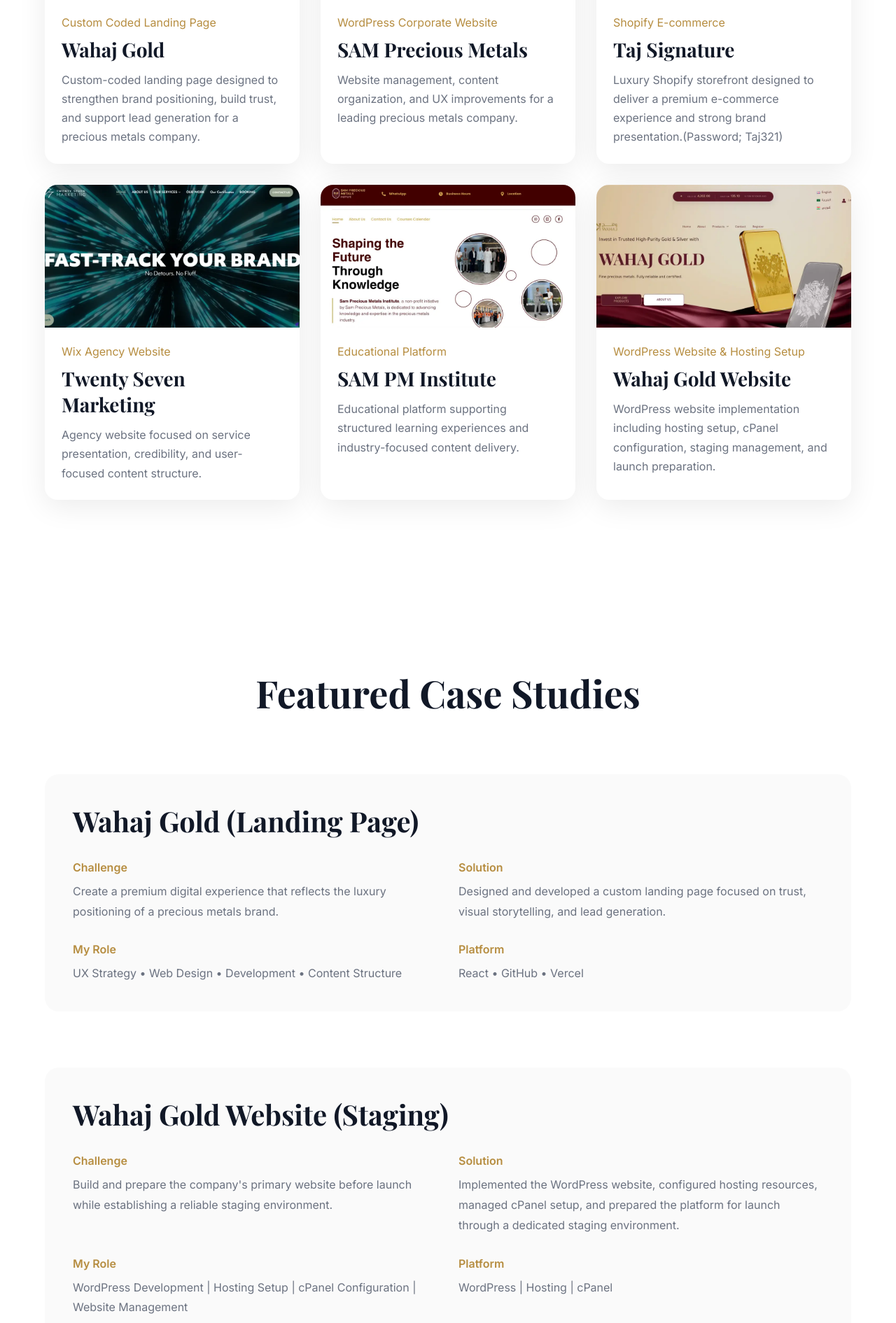
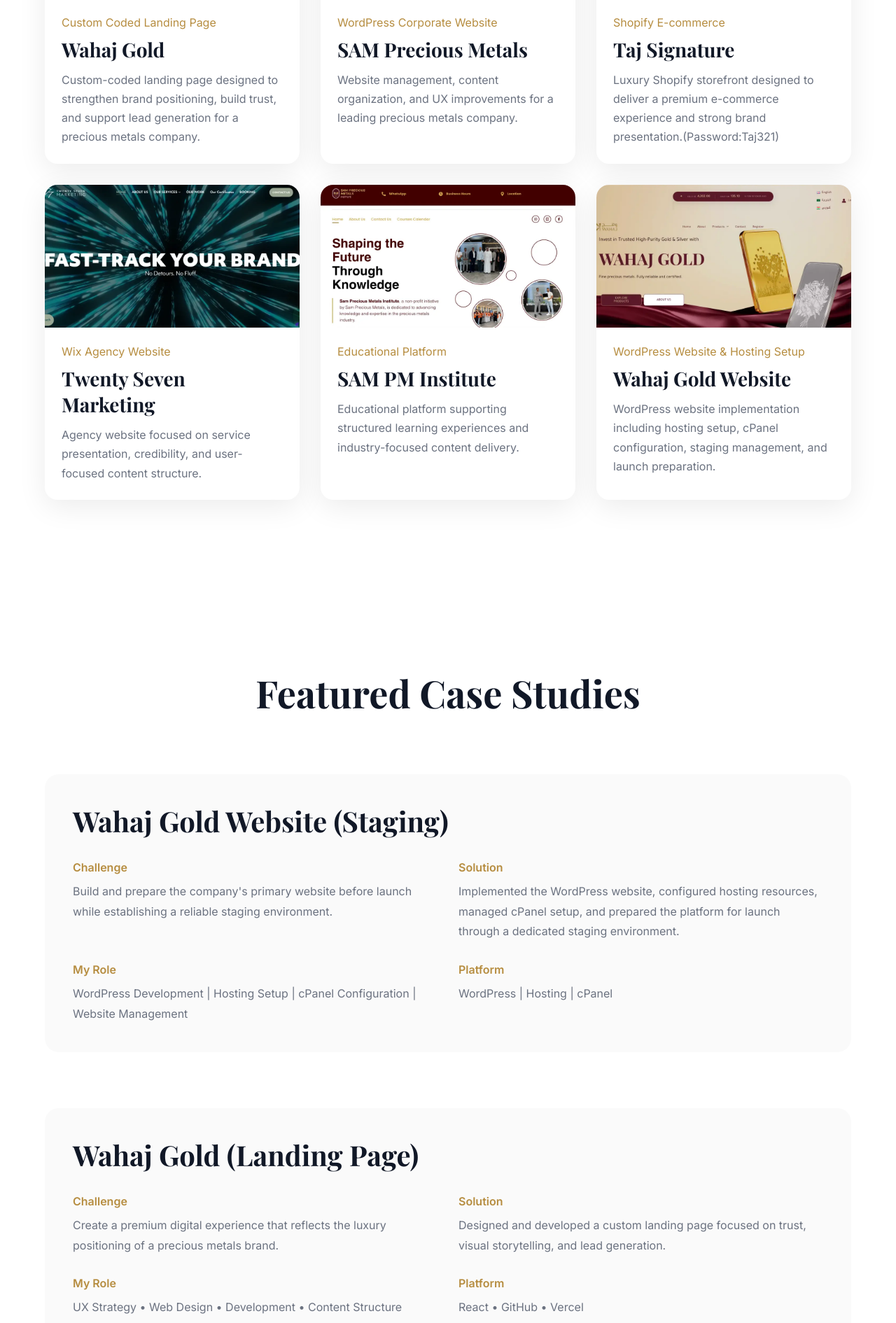
Before and after one commit to ShahrzadRasekh/Portfolio-Shahrzad-2026, a React (Vite) app: page / in a window 1280 px wide. Shown: the part 2370-4260 px from the top of the page at 70% size. Built offline with nearby package versions, Linux system fonts and the light colour scheme.

Commit message:
a change

```diff
--- a/src/components/CaseStudies.jsx
+++ b/src/components/CaseStudies.jsx
@@ -1,16 +1,5 @@
 export default function CaseStudies() {
   const studies = [
-    {
-      title: "Wahaj Gold (Landing Page)",
-      challenge:
-        "Create a premium digital experience that reflects the luxury positioning of a precious metals brand.",
-      solution:
-        "Designed and developed a custom landing page focused on trust, visual storytelling, and lead generation.",
-      role:
-        "UX Strategy • Web Design • Development • Content Structure",
-      platform:
-        "React • GitHub • Vercel",
-    },
 
     {
       title: "Wahaj Gold Website (Staging)",
@@ -26,6 +15,18 @@
 
       platform:
         "WordPress | Hosting | cPanel",
+    },
+
+    {
+      title: "Wahaj Gold (Landing Page)",
+      challenge:
+        "Create a premium digital experience that reflects the luxury positioning of a precious metals brand.",
+      solution:
+        "Designed and developed a custom landing page focused on trust, visual storytelling, and lead generation.",
+      role:
+        "UX Strategy • Web Design • Development • Content Structure",
+      platform:
+        "React • GitHub • Vercel",
     },
 
     {
@@ -51,7 +52,7 @@
         "Develop a luxury e-commerce experience aligned with the brand's artistic and premium positioning.",
 
       solution:
-        "Built and managed a Shopify storefront with a focus on elegant product presentation and customer experience.",
+        "Built and managed a customized Shopify storefront with a focus on elegant product presentation and customer experience.",
 
       role:
         "Store Design | UX Strategy | Content Structure",
--- a/src/components/Projects.jsx
+++ b/src/components/Projects.jsx
@@ -27,7 +27,7 @@
       "/images/taj3.webp",
       link: "https://tajsignature.com",
       description:
-        "Luxury Shopify storefront designed to deliver a premium e-commerce experience and strong brand presentation.(Password; Taj321)",
+        "Luxury Shopify storefront designed to deliver a premium e-commerce experience and strong brand presentation.(Password:Taj321)",
     },
 
     {
```
